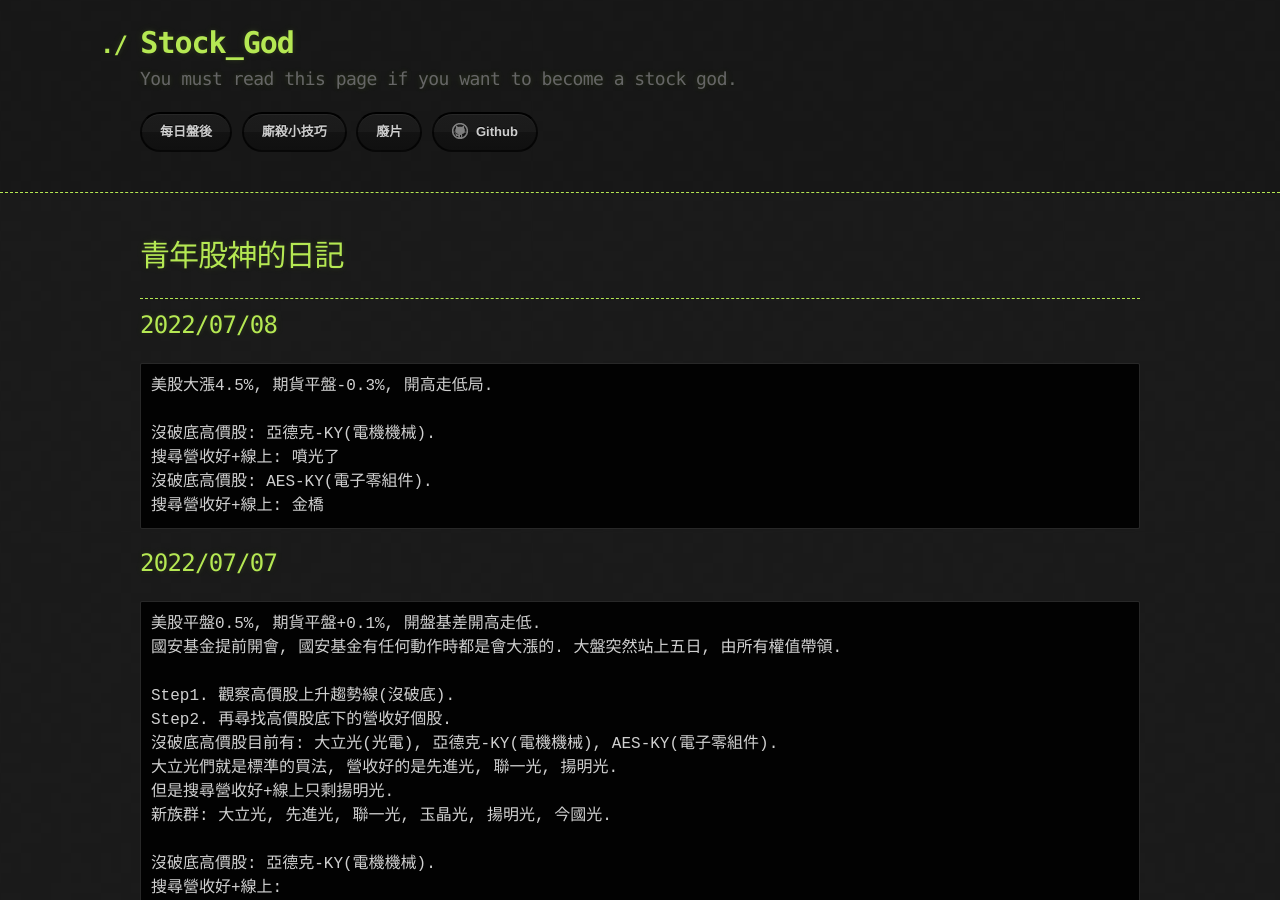
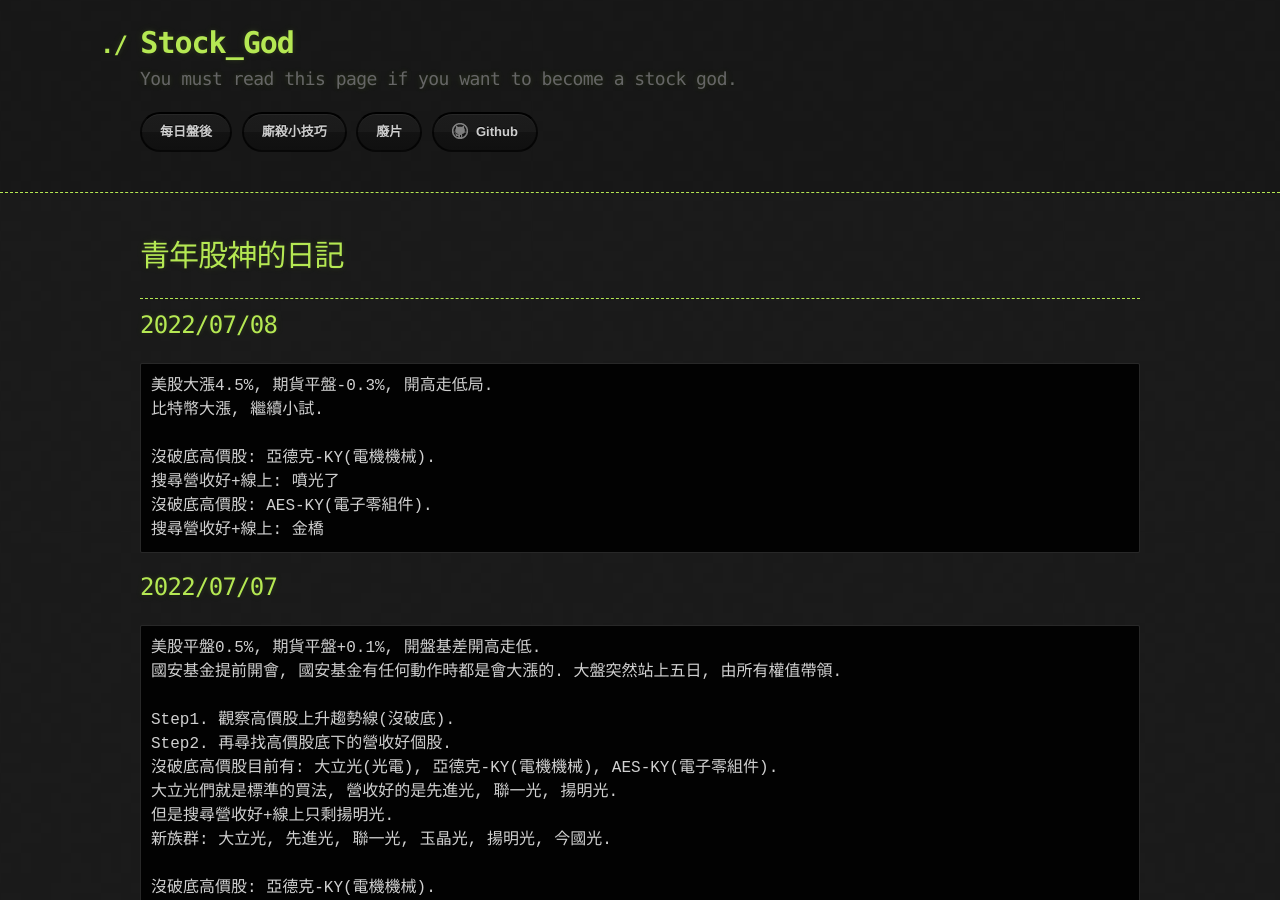
Before and after one commit to lepg5487/Stock_God, a Jekyll site: the page built from index.md, in a window 1280 px wide and 900 px high. Built offline with Jekyll 4.4.1, drawn with Linux system fonts in a browser that asks for light colours; our own code applies the rules of GitHub Pages for plain Markdown files.

Commit message:
Update index.md

````diff
--- a/index.md
+++ b/index.md
@@ -9,6 +9,7 @@ layout: testlayouts
 ## 2022/07/08
 ```
 美股大漲4.5%, 期貨平盤-0.3%, 開高走低局.
+比特幣大漲, 繼續小試.
 
 沒破底高價股: 亞德克-KY(電機機械).
 搜尋營收好+線上: 噴光了
````
